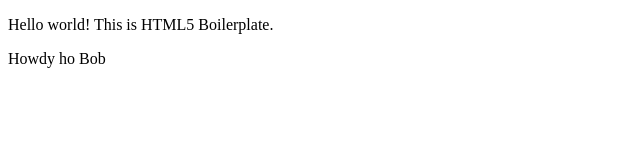
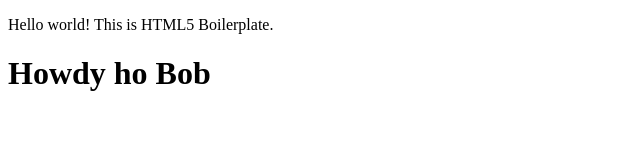
Before and after one commit to claire-codes/spinal-emoji, a website: page index.html in a window 1280 px wide. Shown: the whole page, without its empty margins (0-640 px from the left). Drawn offline with nearby package versions, Linux system fonts and the light colour scheme.

Commit message:
:cherries: Externalise template

```diff
--- a/index.html
+++ b/index.html
@@ -3,7 +3,7 @@
     <head>
         <meta charset="utf-8">
         <meta http-equiv="x-ua-compatible" content="ie=edge">
-        <title></title>
+        <title>Spinal Emoji</title>
         <meta name="description" content="">
         <meta name="viewport" content="width=device-width, initial-scale=1">
 
@@ -16,7 +16,8 @@
         <script src="node_modules/backbone/backbone.js"></script>
         <script src="node_modules/mustache/mustache.js"></script>
 
-        <script id="myViewContents" type="text/template">Howdy ho {{ foo }}</script>
+        <script src="model.js"></script>
+        <script src="view.js"></script>
         <script src="index.js"></script>
     </head>
     <body>
--- a/index.js
+++ b/index.js
@@ -1,14 +1,3 @@
-window.MyView = Backbone.View.extend( {
-     el: '#myView',
-     initialize: function () {
-          this.template = Mustache.render($('#myViewContents').html(), {foo: 'Bob'});
-          this.render();
-     },
-     render: function () {
-          this.$el.html(this.template); // this.$el is a jQuery wrapped el var
-          return this;
-     }
-});
 $(function () {
     window.myView = new MyView();
 });
--- /dev/null
+++ b/template.html
@@ -0,0 +1 @@
+<h1>Howdy ho {{ foo }}</h1>
--- a/template.js
+++ /dev/null
@@ -1 +0,0 @@
-<h1>Howdy ho</h1>
--- /dev/null
+++ b/view.js
@@ -0,0 +1,23 @@
+window.MyView = Backbone.View.extend( {
+    el: '#myView',
+
+    events: {
+      'click .btn': 'toggle'
+    },
+
+    initialize: function () {
+      this.render();
+    },
+
+    render: function () {
+      var that = this;
+      $.get('template.html', function(template) {
+        this.template = Mustache.render(template, {foo: 'Bob'});
+        that.$el.html(this.template);
+      });
+      return this;
+    },
+    toggle: function() {
+      console.log('floop');
+    }
+});
```
Also changed, not shown: model.js (added).
